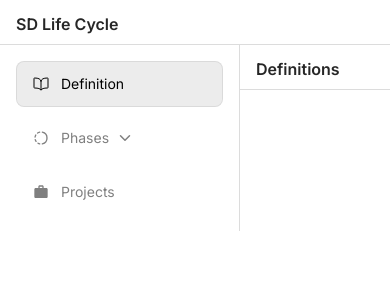
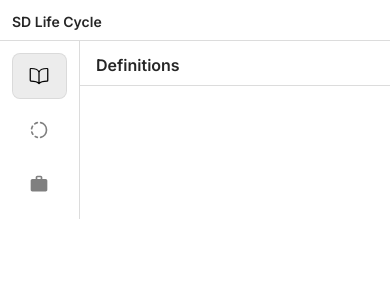
Before and after one commit to PrashantSHIV/Direct, a Next.js app in the folder client/: page /SDLifeCycle in a window 390 px wide. Shown: the top 300 px of the page. Built offline with nearby package versions, Linux system fonts and the light colour scheme.

Commit message:
Refactor layout and styling in MyLifeFlow and SDLifeCycle components for improved responsiveness; enhance navigation button styles and implement modal for phase selection on mobile devices.

```diff
--- a/client/src/app/MyLifeFlow/page.jsx
+++ b/client/src/app/MyLifeFlow/page.jsx
@@ -1,6 +1,6 @@
 'use client';
 
-import { useState } from 'react';
+import { useState, useEffect } from 'react';
 import { CiViewTable } from 'react-icons/ci';
 import { GoGoal } from 'react-icons/go';
 import { IoBody } from 'react-icons/io5';
@@ -42,11 +42,11 @@ export default function MyLifeFlow() {
 
   return (
     <div className="text-text flex flex-col h-full">
-      <h3 className="bg-surface border-b border-subtle p-4 pt-3 pb-2 flex-shrink-0 text-[#000000d9] font-semibold">My Life Flow</h3>
+      <h3 className="bg-surface border-b border-subtle p-3 md:p-4 pt-3 pb-2 flex-shrink-0 text-[#000000d9] font-semibold text-sm md:text-base">My Life Flow</h3>
 
-      <main className="grid grid-cols-[240px_1fr] flex-1 min-h-0">
+      <main className="transition-all duration-300 grid grid-cols-[80px_1fr] md:grid-cols-[260px_1fr]">
         {/* Sidebar */}
-        <aside className="bg-elev-2 border-r border-subtle p-4 overflow-y-auto">
+        <aside className="bg-elev-2 border-r border-subtle overflow-y-auto transition-all duration-300 p-3">
           <nav className="space-y-2">
             {components.map((component) => {
               const IconComponent = component.icon;
@@ -54,10 +54,11 @@ export default function MyLifeFlow() {
                 <button
                   key={component.id}
                   onClick={() => setActiveComponent(component.id)}
-                  className={`nav-button ${activeComponent === component.id ? 'active' : ''}`}
+                  className={`nav-button ${activeComponent === component.id ? 'active' : ''} justify-start px-2 md:px-4 whitespace-nowrap`}
+                  title={component.name}
                 >
-                  <IconComponent className="w-5 h-5 mr-3 flex-shrink-0" />
-                  {component.name}
+                  <IconComponent className="w-5 h-5 flex-shrink-0 md:mr-3" />
+                  <span className="hidden md:inline">{component.name}</span>
                 </button>
               );
             })}
--- a/client/src/app/SDLifeCycle/page.jsx
+++ b/client/src/app/SDLifeCycle/page.jsx
@@ -1,6 +1,6 @@
 'use client';
 
-import { useState } from 'react';
+import { useState, useEffect } from 'react';
 import { IoBookOutline } from 'react-icons/io5';
 import { TbProgress } from 'react-icons/tb';
 import { MdOutlineWork } from 'react-icons/md';
@@ -14,17 +14,23 @@ export default function SDLifeCycle() {
   const [activeSection, setActiveSection] = useState('Definition');
   const [activePhase, setActivePhase] = useState(null);
   const [showPhasesDropdown, setShowPhasesDropdown] = useState(false);
+  const [showPhasesModal, setShowPhasesModal] = useState(false);
 
   const phases = ['Planning', 'Design', 'Development', 'Testing', 'Deployment', 'Maintenance'];
 
   const handlePhasesClick = () => {
-    setShowPhasesDropdown(!showPhasesDropdown);
-    // Don't change activeSection, keep showing current content
+    // On mobile (when screen is small), show modal instead of dropdown
+    if (window.innerWidth < 768) {
+      setShowPhasesModal(true);
+    } else {
+      setShowPhasesDropdown(!showPhasesDropdown);
+    }
   };
 
   const handlePhaseSelect = (phase) => {
     setActivePhase(phase);
     setActiveSection('Phases'); // Only set section when a phase is actually selected
+    setShowPhasesModal(false); // Close modal after selection
   };
 
   const handleSectionClick = (section) => {
@@ -50,32 +56,36 @@ export default function SDLifeCycle() {
 
   return (
     <div className="text-text h-full flex flex-col">
-      <h3 className="bg-surface border-b border-subtle p-4 pt-3 pb-2 flex-shrink-0 text-[#000000d9] font-semibold">SD Life Cycle</h3>
+      <h3 className="bg-surface border-b border-subtle p-3 md:p-4 pt-3 pb-2 flex-shrink-0 text-[#000000d9] font-semibold text-sm md:text-base">SD Life Cycle</h3>
 
       <div className="flex-1 overflow-hidden">
-        <div className="grid grid-cols-[240px_1fr] h-full">
+        <div className="grid h-full transition-all duration-300 grid-cols-[80px_1fr] md:grid-cols-[260px_1fr]">
           {/* Left Panel - Navigation */}
-          <aside className="bg-elev-2 border-r border-subtle p-4 h-full overflow-y-auto">
+          <aside className="bg-elev-2 border-r border-subtle h-full overflow-y-auto transition-all duration-300 p-3">
             <nav className="space-y-2">
                <button
                  onClick={() => handleSectionClick('Definition')}
-                 className={`nav-button ${activeSection === 'Definition' ? 'active' : ''}`}
+                 className={`nav-button ${activeSection === 'Definition' ? 'active' : ''} justify-start px-2 md:px-4 whitespace-nowrap`}
+                 title="Definition"
                >
-                <IoBookOutline className="w-4 h-4 mr-3 flex-shrink-0" />
-                 Definition
+                <IoBookOutline className="w-5 h-5 flex-shrink-0 md:mr-3" />
+                <span className="hidden md:inline">Definition</span>
                </button>
 
               {/* Phases Dropdown */}
               <div>
                 <button
                   onClick={handlePhasesClick}
-                  className={` nav-button ${activePhase ? 'active' : ''}`}
+                  className={`nav-button ${activePhase ? 'active' : ''} justify-start px-2 md:px-4 whitespace-nowrap`}
+                  title="Phases"
                 >
-                  <TbProgress className="w-4 h-4 mr-3 flex-shrink-0" />
-                  Phases {showPhasesDropdown ? <IoChevronUp className="w-4 h-4 ml-2" /> : <IoChevronDown className="w-4 h-4 ml-2" />}
+                  <TbProgress className="w-5 h-5 flex-shrink-0 md:mr-3" />
+                  <span className="hidden md:flex items-center">
+                    Phases {showPhasesDropdown ? <IoChevronUp className="w-4 h-4 ml-2" /> : <IoChevronDown className="w-4 h-4 ml-2" />}
+                  </span>
                 </button>
                 {showPhasesDropdown && (
-                  <div className="ml-4 mt-2 space-y-1">
+                  <div className="ml-4 mt-2 space-y-1 hidden md:block">
                     {phases.map((phase) => (
                       <button
                         key={phase}
@@ -93,10 +103,11 @@ export default function SDLifeCycle() {
 
                <button
                  onClick={() => handleSectionClick('Projects')}
-                 className={`nav-button ${activeSection === 'Projects' ? 'active' : ''}`}
+                 className={`nav-button ${activeSection === 'Projects' ? 'active' : ''} justify-start px-2 md:px-4 whitespace-nowrap`}
+                 title="Projects"
                >
-                <MdOutlineWork className="w-4 h-4 mr-3 flex-shrink-0" />
-                 Projects
+                <MdOutlineWork className="w-5 h-5 flex-shrink-0 md:mr-3" />
+                <span className="hidden md:inline">Projects</span>
                </button>
             </nav>
           </aside>
@@ -108,6 +119,44 @@ export default function SDLifeCycle() {
         </div>
       </div>
 
+      {/* Phases Modal for Mobile */}
+      {showPhasesModal && (
+        <div
+          className="fixed inset-0 bg-black/50 flex items-center justify-center z-50 md:hidden"
+          onClick={() => setShowPhasesModal(false)}
+        >
+          <div
+            className="bg-white rounded-lg p-6 w-80 max-w-[90vw] max-h-[80vh] overflow-y-auto"
+            onClick={(e) => e.stopPropagation()}
+          >
+            <h3 className="text-lg font-semibold mb-4 text-[#000000d9]">Select Phase</h3>
+            <div className="space-y-2">
+              {phases.map((phase) => (
+                <button
+                  key={phase}
+                  onClick={() => handlePhaseSelect(phase)}
+                  className={`w-full text-left px-4 py-3 rounded-lg transition-all duration-200 ${
+                    activePhase === phase
+                      ? 'bg-accent-blue text-white'
+                      : 'bg-gray-100 text-gray-700 hover:bg-gray-200'
+                  }`}
+                >
+                  {phase}
+                </button>
+              ))}
+            </div>
+            <div className="mt-4 flex justify-end">
+              <button
+                onClick={() => setShowPhasesModal(false)}
+                className="px-4 py-2 bg-gray-200 text-gray-700 rounded-lg hover:bg-gray-300 transition-colors duration-200"
+              >
+                Cancel
+              </button>
+            </div>
+          </div>
+        </div>
+      )}
+
     </div>
   );
 }
--- a/client/src/app/page.js
+++ b/client/src/app/page.js
@@ -79,8 +79,8 @@ export default function Home() {
   return (
     <div className="h-screen flex flex-col">
       {/* Header */}
-      <header className="pt-3 pb-2 border-b border-subtle flex items-center px-6 bg-surface flex-shrink-0">
-        <h1 className="font-semibold">
+      <header className="pt-3 pb-2 border-b border-subtle flex items-center px-4 md:px-6 bg-surface flex-shrink-0">
+        <h1 className="font-semibold text-sm md:text-base">
           DIRECT
         </h1>
       </header>
@@ -110,7 +110,7 @@ export default function Home() {
                         setSidebarCollapsed(true);
                       }
                     }}
-                    className={`nav-button ${activePage === page.id ? 'active' : ''} ${sidebarCollapsed ? 'justify-center px-2' : ''} whitespace-nowrap`}
+                    className={`nav-button ${activePage === page.id ? 'active' : ''} ${sidebarCollapsed ? 'justify-start px-2' : ''} whitespace-nowrap`}
                     title={sidebarCollapsed ? page.name : ''}
                   >
                     <IconComponent className={`w-5 h-5 flex-shrink-0 ${sidebarCollapsed ? '' : 'mr-3'}`} />
```
